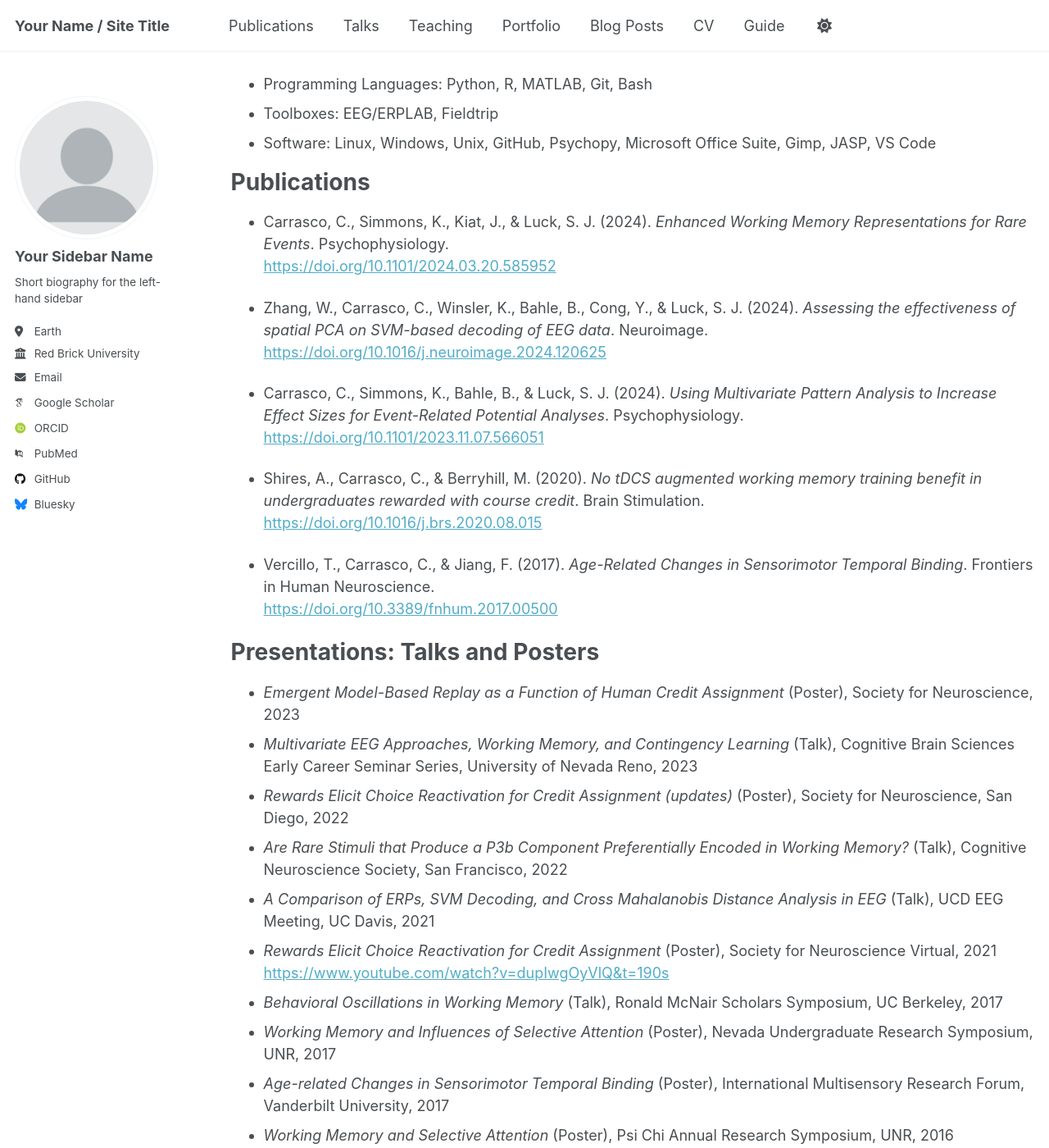
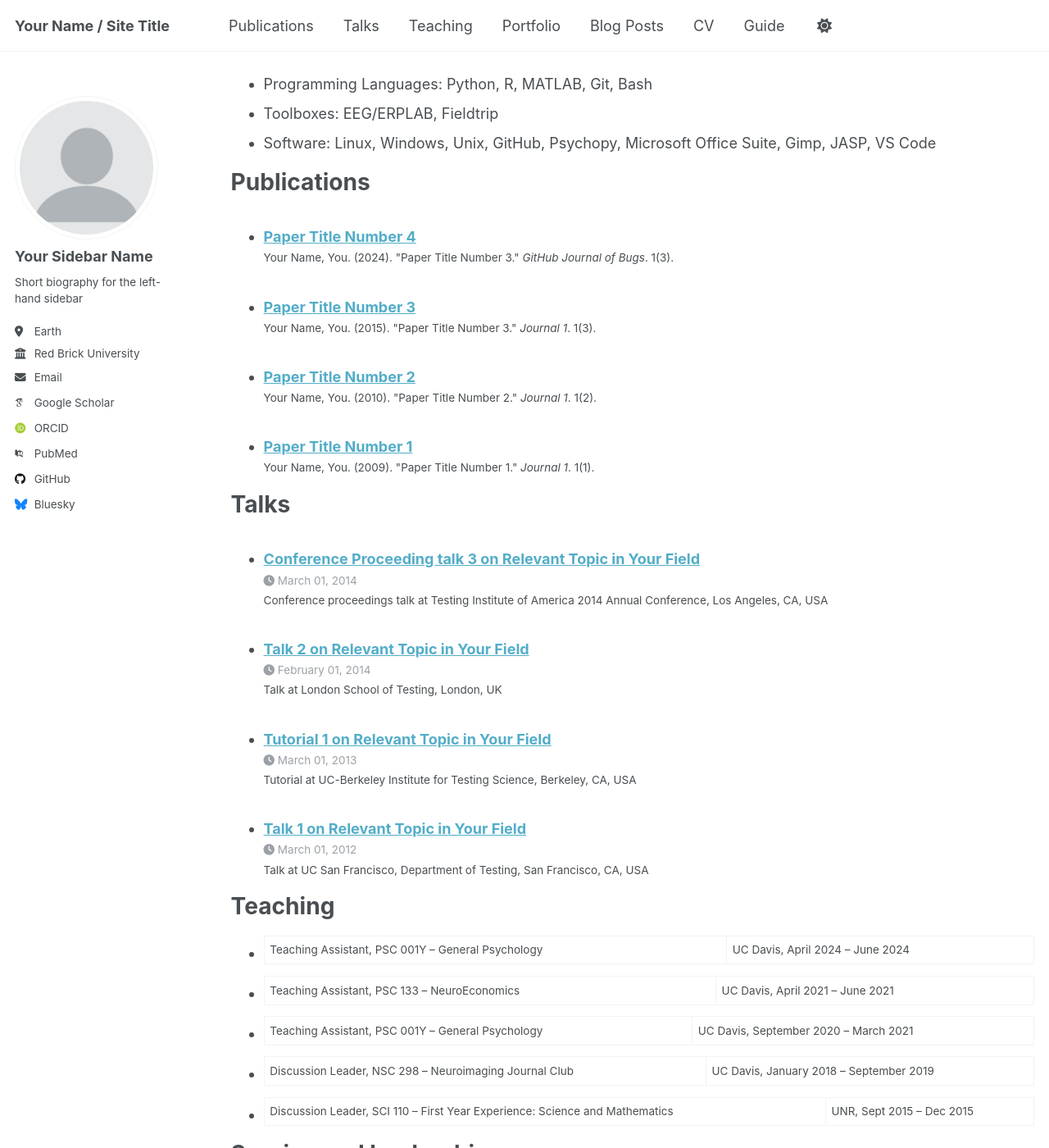
Before and after one commit to mojorisin24/mojorisin24.github.io, a Jekyll site: the page built from _pages/cv.md, in a window 1280 px wide and 1400 px high, scrolled down 874 px. Shown: the whole window at 82% size. Built offline with Jekyll 4.4.1, drawn with Linux system fonts in a browser that asks for light colours; some web fonts are replaced.

Commit message:
updae md
reverted dynamic use

```diff
--- a/_pages/cv.md
+++ b/_pages/cv.md
@@ -48,34 +48,15 @@
 
 Publications
 ======
-* Carrasco, C., Simmons, K., Kiat, J., & Luck, S. J. (2024). *Enhanced Working Memory Representations for Rare Events*. Psychophysiology.
-  [https://doi.org/10.1101/2024.03.20.585952](https://doi.org/10.1101/2024.03.20.585952)
+  <ul>{% for post in site.publications reversed %}
+    {% include archive-single-cv.html %}
+  {% endfor %}</ul>
 
-* Zhang, W., Carrasco, C., Winsler, K., Bahle, B., Cong, Y., & Luck, S. J. (2024). *Assessing the effectiveness of spatial PCA on SVM-based decoding of EEG data*. Neuroimage.
-  [https://doi.org/10.1016/j.neuroimage.2024.120625](https://doi.org/10.1016/j.neuroimage.2024.120625)
-
-* Carrasco, C., Simmons, K., Bahle, B., & Luck, S. J. (2024). *Using Multivariate Pattern Analysis to Increase Effect Sizes for Event-Related Potential Analyses*. Psychophysiology.
-  [https://doi.org/10.1101/2023.11.07.566051](https://doi.org/10.1101/2023.11.07.566051)
-
-* Shires, A., Carrasco, C., & Berryhill, M. (2020). *No tDCS augmented working memory training benefit in undergraduates rewarded with course credit*. Brain Stimulation.
-  [https://doi.org/10.1016/j.brs.2020.08.015](https://doi.org/10.1016/j.brs.2020.08.015)
-
-* Vercillo, T., Carrasco, C., & Jiang, F. (2017). *Age-Related Changes in Sensorimotor Temporal Binding*. Frontiers in Human Neuroscience.
-  [https://doi.org/10.3389/fnhum.2017.00500](https://doi.org/10.3389/fnhum.2017.00500)
-
-Presentations: Talks and Posters
+Talks
 ======
-* *Emergent Model-Based Replay as a Function of Human Credit Assignment* (Poster), Society for Neuroscience, 2023
-* *Multivariate EEG Approaches, Working Memory, and Contingency Learning* (Talk), Cognitive Brain Sciences Early Career Seminar Series, University of Nevada Reno, 2023
-* *Rewards Elicit Choice Reactivation for Credit Assignment (updates)* (Poster), Society for Neuroscience, San Diego, 2022
-* *Are Rare Stimuli that Produce a P3b Component Preferentially Encoded in Working Memory?* (Talk), Cognitive Neuroscience Society, San Francisco, 2022
-* *A Comparison of ERPs, SVM Decoding, and Cross Mahalanobis Distance Analysis in EEG* (Talk), UCD EEG Meeting, UC Davis, 2021
-* *Rewards Elicit Choice Reactivation for Credit Assignment* (Poster), Society for Neuroscience Virtual, 2021
-  [https://www.youtube.com/watch?v=dupIwgOyVlQ&t=190s](https://www.youtube.com/watch?v=dupIwgOyVlQ&t=190s)
-* *Behavioral Oscillations in Working Memory* (Talk), Ronald McNair Scholars Symposium, UC Berkeley, 2017
-* *Working Memory and Influences of Selective Attention* (Poster), Nevada Undergraduate Research Symposium, UNR, 2017
-* *Age-related Changes in Sensorimotor Temporal Binding* (Poster), International Multisensory Research Forum, Vanderbilt University, 2017
-* *Working Memory and Selective Attention* (Poster), Psi Chi Annual Research Symposium, UNR, 2016
+  <ul>{% for post in site.talks reversed %}
+    {% include archive-single-talk-cv.html  %}
+  {% endfor %}</ul>
 
 Teaching
 ======
```
